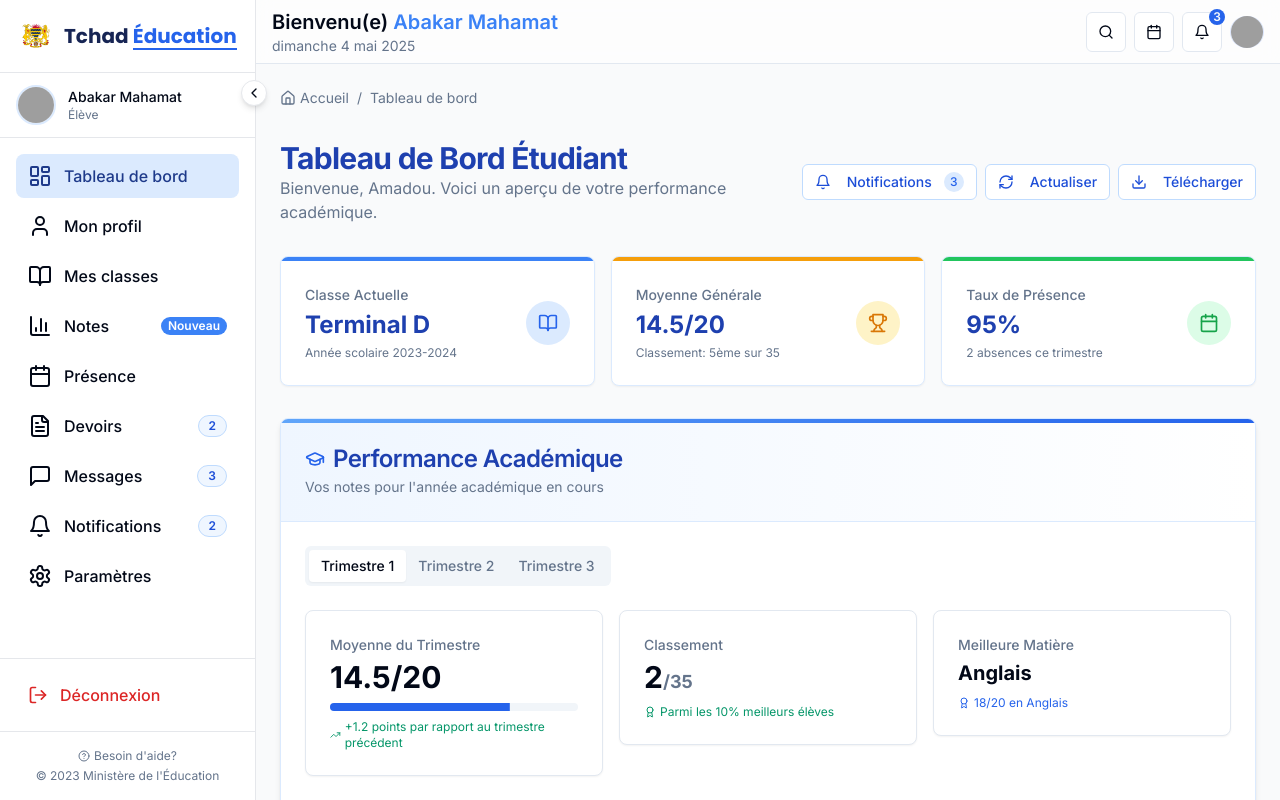
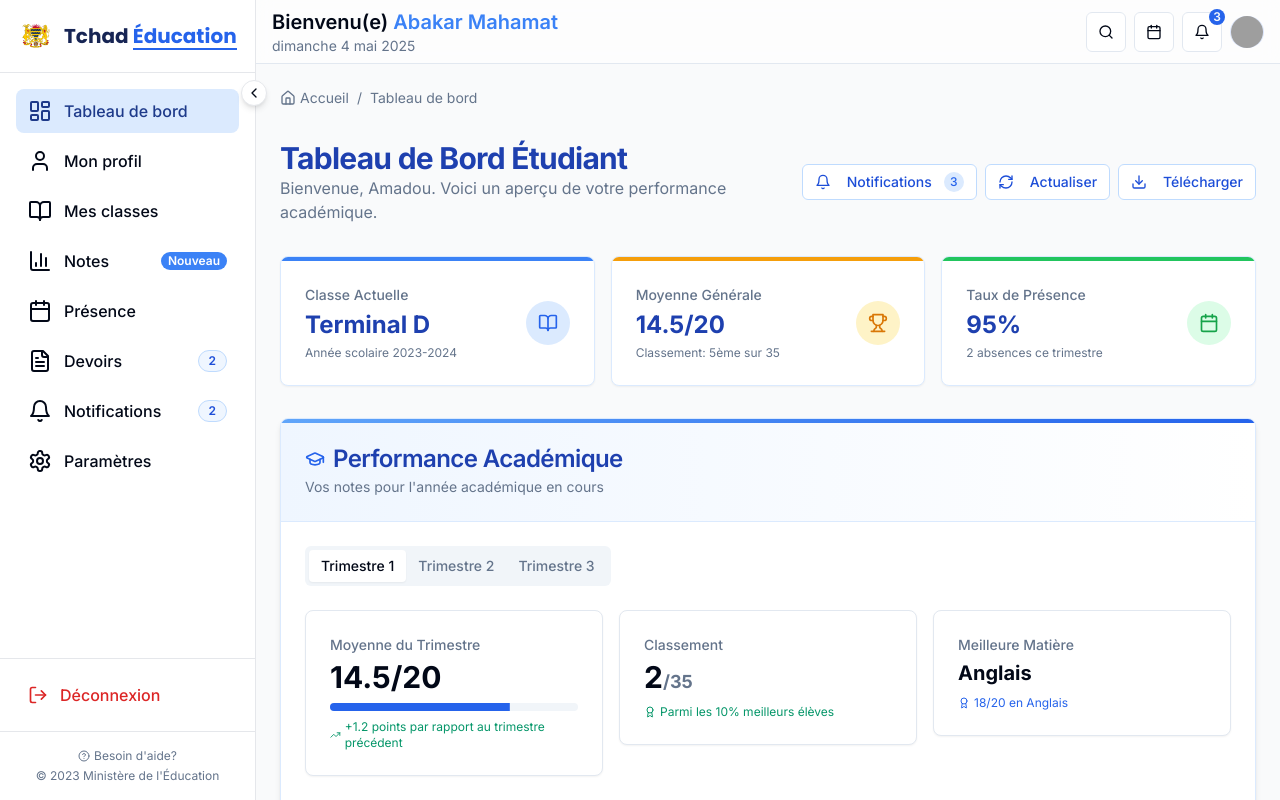
Before and after one commit to adoumouangnamouemmanuel/Chad-education-system, a Next.js app: page /dashboard/student in a window 1280 px wide. Built offline with nearby package versions, Linux system fonts and the light colour scheme; grey boxes are pictures that could not be loaded.

Commit message:
improved sidebar

```diff
--- a/components/dashboard/sidebar.tsx
+++ b/components/dashboard/sidebar.tsx
@@ -619,13 +619,13 @@ export default function Sidebar({ userRole, onCollapse }: SidebarProps) {
             active: currentPath.startsWith(`/dashboard/student/assignments`),
             badge: 2,
           },
-          {
-            icon: <MessageSquare />,
-            label: "Messages",
-            href: `/dashboard/student/messages`,
-            active: currentPath.startsWith(`/dashboard/student/messages`),
-            badge: unreadMessages,
-          },
+          // {
+          //   icon: <MessageSquare />,
+          //   label: "Messages",
+          //   href: `/dashboard/student/messages`,
+          //   active: currentPath.startsWith(`/dashboard/student/messages`),
+          //   badge: unreadMessages,
+          // },
           {
             icon: <Bell />,
             label: "Notifications",
@@ -746,7 +746,7 @@ export default function Sidebar({ userRole, onCollapse }: SidebarProps) {
         </Link>
       </div>
 
-      {!isCollapsed && (
+      {/* {!isCollapsed && (
         <div className="px-4 py-3 border-b border-gray-200 dark:border-gray-700">
           <div className="flex items-center gap-3">
             <Avatar className="h-10 w-10 border-2 border-blue-100">
@@ -790,7 +790,7 @@ export default function Sidebar({ userRole, onCollapse }: SidebarProps) {
             </div>
           </div>
         </div>
-      )}
+      )} */}
 
       <div className="flex-1 overflow-auto p-4 space-y-1.5">
         {sidebarItems.map((item) => (
```
